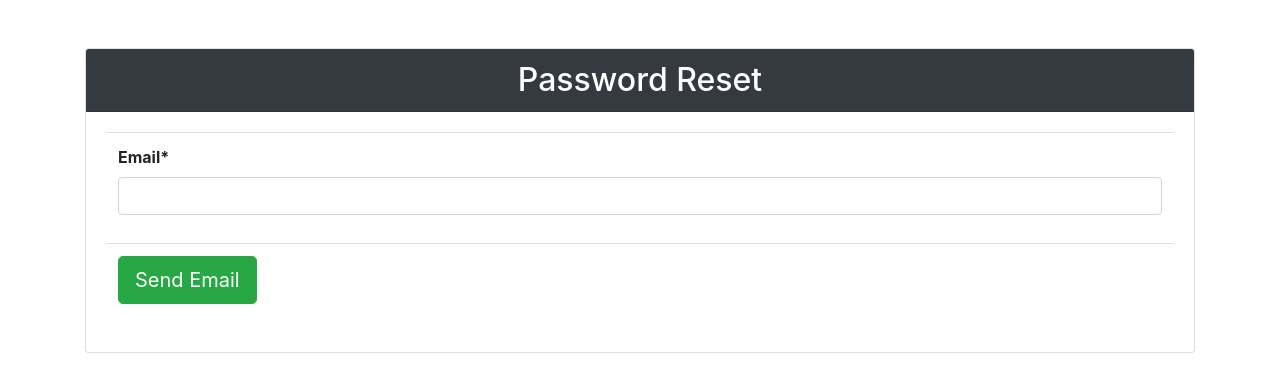
After one commit to darshan2297/reportgen, a Django app: page /password-reset/ in a window 1280 px wide. The commit adds this page. Shown: the top 392 px of the page. Run offline with Django 3.2, Linux system fonts and the light colour scheme; some libraries are stand-ins or nearby versions.

Commit message:
changepassword and reset password

```diff
--- a/reportapp/urls.py
+++ b/reportapp/urls.py
@@ -1,10 +1,17 @@
 from django.urls import path
 from django.conf.urls import url
-from reportapp.views import registerform,homeview,loginview,logoutview,updateview,deleteview,topicview,subtopicview,reportview,uprecordview,deleterecview,topicdisplayview,uptopicview,deltopicview,generatereport,contactus,aboutus
+from reportapp.views import (
+    registerform,homeview,loginview,logoutview,updateview,deleteview,topicview,
+    subtopicview,reportview,uprecordview,deleterecview,topicdisplayview,uptopicview,
+    deltopicview,generatereport,contactus,aboutus
+)
 from django.conf.urls.static import static
 from django.conf import settings
 from django.contrib.staticfiles.urls import staticfiles_urlpatterns
 from . import views
+from django.contrib.auth import views as auth_views
+from django.urls import reverse_lazy
+
 app_name = 'reportapp'
 
 urlpatterns = [
@@ -25,4 +32,42 @@ urlpatterns = [
     path('generatereport',generatereport.as_view(),name='generatereport'),
     path('contactus',contactus.as_view(),name='contactus'),
     path('aboutus',aboutus.as_view(),name='aboutus'),
+    #Password Changed
+    path('changepassword',
+        auth_views.PasswordChangeView.as_view(template_name='change-password.html',
+        success_url='changepassword/done'),
+        name='changepassword'),
+    path('changepassword/done',
+        auth_views.PasswordChangeDoneView.as_view(template_name='passwordchangedone.html'),
+        name='change-password-done'),
+
+    #Password Reset
+    path('password-reset/',
+         auth_views.PasswordResetView.as_view(
+             template_name='password-reset/password_reset.html',
+             subject_template_name='password-reset/password_reset_subject.txt',
+             email_template_name='password-reset/password_reset_email.html',
+
+             success_url = reverse_lazy('reportapp:password_reset_done')
+         ),
+         name='password_reset'),
+
+    path('password-reset/done/',
+        auth_views.PasswordResetDoneView.as_view(
+             template_name='password-reset/password_reset_done.html'
+        ),
+        name='password_reset_done'),
+
+    path('password-reset-confirm/<uidb64>/<token>/',
+         auth_views.PasswordResetConfirmView.as_view(
+             template_name='password-reset/password_reset_confirm.html',
+             success_url = reverse_lazy('reportapp:password_reset_complete')
+         ),
+         name='password_reset_confirm'),
+
+    path('password-reset-complete/',
+         auth_views.PasswordResetCompleteView.as_view(
+             template_name='password-reset/password_reset_complete.html'
+         ),
+         name='password_reset_complete'),
 ] + static(settings.MEDIA_URL,document_root=settings.MEDIA_ROOT)
--- a/template/login.html
+++ b/template/login.html
@@ -19,8 +19,8 @@
                   </tr>
               </table>
               <!-- <h6 class="card-subtitle mb-2 text-muted">Card subtitle</h6> -->
-              <!-- <a href="#" class="card-link">Card link</a>
-              <a href="#" class="card-link">Another link</a> -->
+              <!-- <a href="#" class="card-link">Card link</a> -->
+              <center><a href="{% url 'reportapp:password_reset' %}" class="card-link">Forgot Password?</a></center><br>
               <button type="submit" class="btn btn-primary btn-lg">Login</button>
             </div>
 
--- a/template/master.html
+++ b/template/master.html
@@ -40,6 +40,7 @@
               </a>
               <div class="dropdown-menu" aria-labelledby="navbarDropdown">
                 <a class="dropdown-item" href="{% url 'reportapp:update' %}">Profile</a>
+                <a class="dropdown-item" href="{% url 'reportapp:changepassword' %}">Change Password</a>
                 <a class="dropdown-item" href="{% url 'reportapp:report' %}">My Data</a>
                 <a class="dropdown-item" href="{% url 'reportapp:generatereport' %}">Generate Report</a>
                 <div class="dropdown-divider"></div>
--- /dev/null
+++ b/template/password-reset/password_reset.html
@@ -0,0 +1,41 @@
+<!DOCTYPE html>
+{% load crispy_forms_tags %}
+<html lang="en">
+<head>
+    <meta charset="UTF-8">
+    <meta name="viewport" content="width=device-width, initial-scale=1.0">
+    <title>Password Reset</title>
+    <link rel="stylesheet" href="https://stackpath.bootstrapcdn.com/bootstrap/4.4.1/css/bootstrap.min.css" integrity="sha384-Vkoo8x4CGsO3+Hhxv8T/Q5PaXtkKtu6ug5TOeNV6gBiFeWPGFN9MuhOf23Q9Ifjh" crossorigin="anonymous">
+    <link rel="stylesheet" href="/static/css/style.css">
+    <link rel="stylesheet" href="https://cdnjs.cloudflare.com/ajax/libs/animate.css/3.5.2/animate.min.css">
+
+
+</head>
+<body>
+    <div class="container mt-5">
+        <form class="uniForm" method="POST">
+            <div class="card">
+                <h2 class="card-header text-center text-white bg-dark">Password Reset</h2>
+                <div class="card-body ">
+
+                  <table class="table">
+
+                    {% csrf_token %}
+                      <tr>
+                          <th>{{ form|crispy }}</th>
+                      </tr>
+                      <tr>
+                            <td>
+                                <button type="submit" class="btn btn-success btn-lg">Send Email</button>
+                            </td>
+                      </tr>
+                  </table>
+                </div>
+            </div>
+        </form>
+    </div>
+</body>
+<script src="https://code.jquery.com/jquery-3.2.1.slim.min.js" integrity="sha384-KJ3o2DKtIkvYIK3UENzmM7KCkRr/rE9/Qpg6aAZGJwFDMVNA/GpGFF93hXpG5KkN" crossorigin="anonymous"></script>
+<script src="https://cdnjs.cloudflare.com/ajax/libs/popper.js/1.12.9/umd/popper.min.js" integrity="sha384-ApNbgh9B+Y1QKtv3Rn7W3mgPxhU9K/ScQsAP7hUibX39j7fakFPskvXusvfa0b4Q" crossorigin="anonymous"></script>
+<script src="https://maxcdn.bootstrapcdn.com/bootstrap/4.0.0/js/bootstrap.min.js" integrity="sha384-JZR6Spejh4U02d8jOt6vLEHfe/JQGiRRSQQxSfFWpi1MquVdAyjUar5+76PVCmYl" crossorigin="anonymous"></script>
+</html>
--- /dev/null
+++ b/template/password-reset/password_reset_subject.txt
@@ -0,0 +1,3 @@
+{% load i18n %}{% autoescape off %}
+{% blocktrans %}Password reset on {{ site_name }}{% endblocktrans %}
+{% endautoescape %}
```
Also changed, not shown: template/change-password.html (added, +33 -0 lines), template/password-reset/password_reset_complete.html (added, +19 -0 lines), template/password-reset/password_reset_confirm.html (added, +22 -0 lines), template/password-reset/password_reset_done.html (added, +19 -0 lines), template/password-reset/password_reset_email.html (added, +14 -0 lines), template/passwordchangedone.html (added, +16 -0 lines), db.sqlite3.
